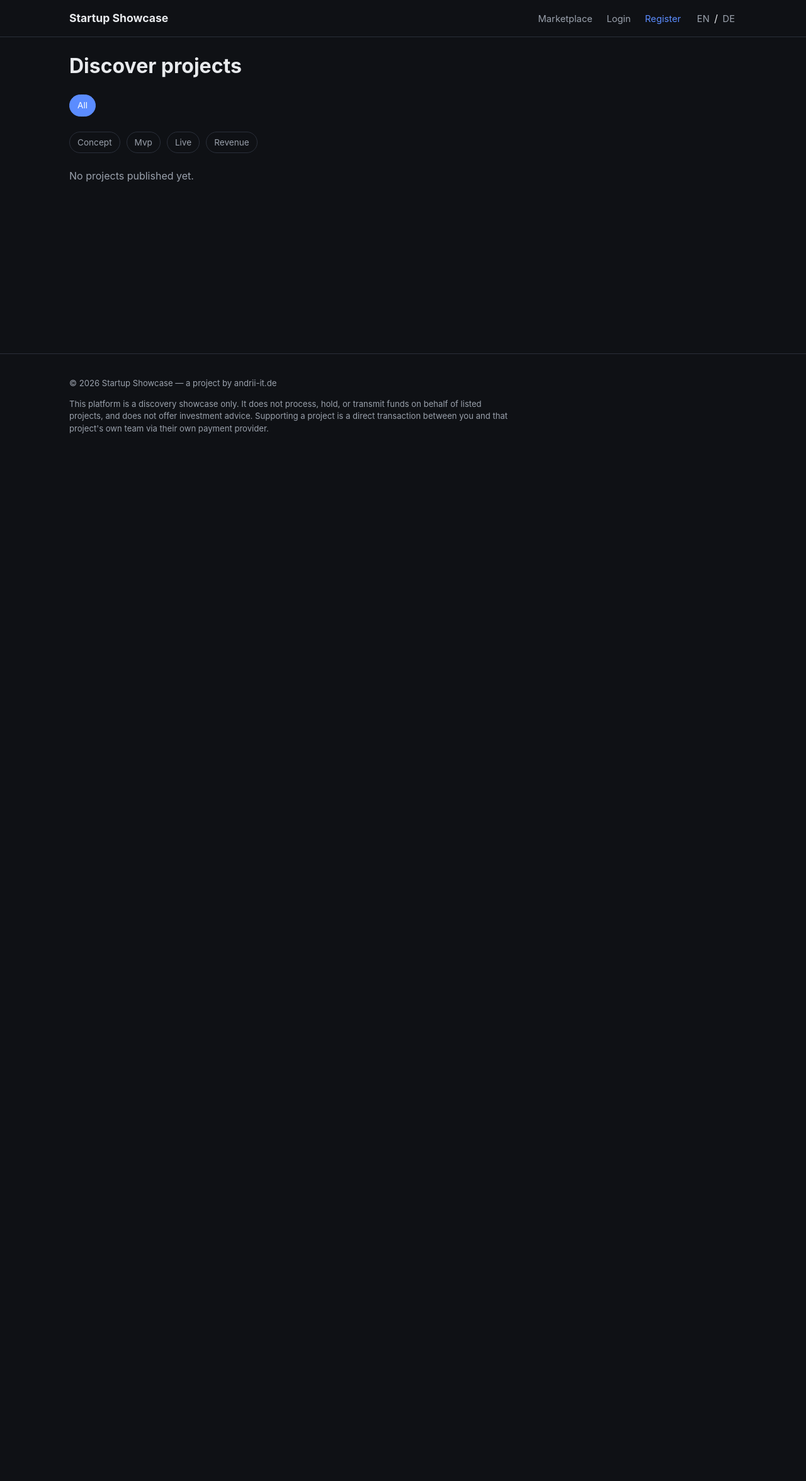
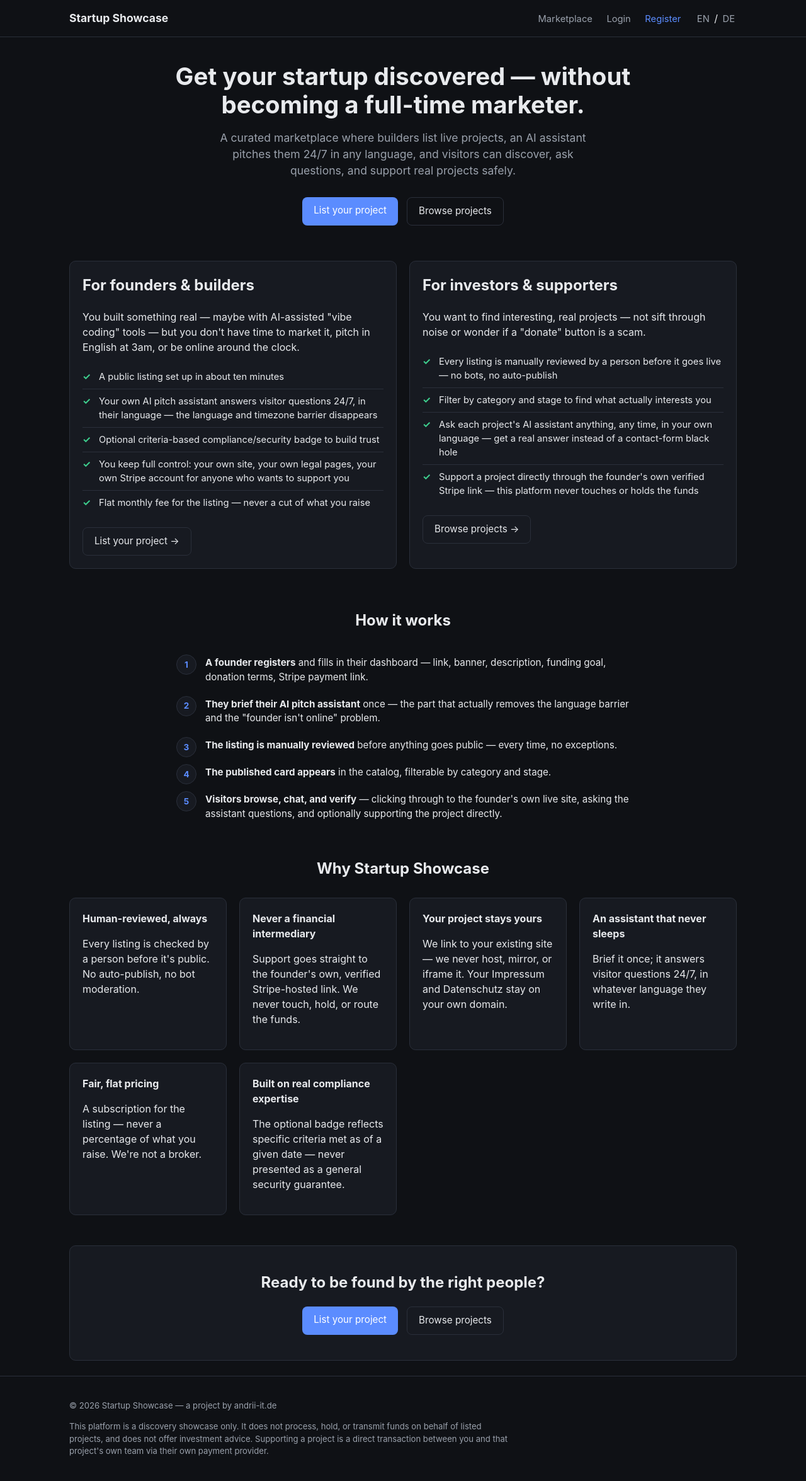
Before and after one commit to pilipandr770/startups.andrii-it, a Flask app: page / in a window 1280 px wide. Shown: the whole page at 63% size. Before the commit the page ends 688 px from the top, so only its background shows below. Run offline with Flask 3, Linux system fonts and the light colour scheme; data that the repository does not hold is empty; some libraries are stand-ins or nearby versions.

Commit message:
Add a proper landing page explaining what this is and for whom
The site went straight into the filtered catalog with no explanation of
what Startup Showcase is, why it's different, or a call to action for
either side of the marketplace. Added a landing page at / (catalog moved
to /marketplace, same endpoint name so no other links broke): hero, a
two-column founders-vs-investors breakdown, a "how it works" walkthrough,
a differentiators grid, and a closing CTA band — copy grounded in
docs/PROJECT_GOALS.md rather than generic marketing language.

Co-Authored-By: Claude Sonnet 5 <noreply@anthropic.com>

```diff
--- a/app/auth/routes.py
+++ b/app/auth/routes.py
@@ -62,4 +62,4 @@ def login():
 def logout():
     logout_user()
     flash("You have been logged out.", "info")
-    return redirect(url_for("marketplace.index"))
+    return redirect(url_for("marketplace.home"))
--- a/app/marketplace/routes.py
+++ b/app/marketplace/routes.py
@@ -5,6 +5,15 @@ from app.models import FounderProfile, Category, ProfileStatus, ProjectStage
 
 
 @bp.route("/")
+def home():
+    """Marketing landing page — explains what this is and for whom, with a
+    CTA into either side of the marketplace. The actual catalog lives at
+    marketplace.index (/marketplace)."""
+    published_count = FounderProfile.query.filter_by(status=ProfileStatus.PUBLISHED).count()
+    return render_template("marketplace/home.html", published_count=published_count)
+
+
+@bp.route("/marketplace")
 def index():
     category_slug = request.args.get("category")
     stage = request.args.get("stage")
--- a/app/static/css/style.css
+++ b/app/static/css/style.css
@@ -103,6 +103,41 @@ form .hint { font-size: 0.8rem; color: var(--color-muted); margin-top: 4px; }
 .finding-warn .finding-icon { color: var(--color-warning); }
 .finding-info .finding-icon { color: var(--color-muted); }
 
+/* Landing page */
+.hero { text-align: center; padding: 40px 0 56px; }
+.hero h1 { font-size: 2.4rem; line-height: 1.15; margin: 0 0 18px; max-width: 780px; margin-left: auto; margin-right: auto; }
+.hero-sub { color: var(--color-muted); font-size: 1.1rem; max-width: 620px; margin: 0 auto 28px; }
+.hero-cta { display: flex; gap: 14px; justify-content: center; flex-wrap: wrap; }
+
+.audience-grid { display: grid; grid-template-columns: repeat(auto-fit, minmax(320px, 1fr)); gap: 20px; margin-bottom: 48px; }
+.audience-card h2 { margin-top: 0; }
+.check-list { list-style: none; padding: 0; margin: 16px 0 20px; }
+.check-list li { padding: 8px 0 8px 26px; position: relative; font-size: 0.92rem; color: var(--color-text); border-bottom: 1px solid var(--color-border); }
+.check-list li:last-child { border-bottom: none; }
+.check-list li::before { content: "✓"; position: absolute; left: 0; color: var(--color-success); font-weight: 700; }
+
+.steps-section { margin-bottom: 48px; }
+.steps-section h2, .features-section h2 { text-align: center; margin-bottom: 28px; }
+.steps-list { list-style: none; counter-reset: step; padding: 0; max-width: 720px; margin: 0 auto; }
+.steps-list li { counter-increment: step; position: relative; padding: 10px 0 10px 46px; font-size: 0.95rem; }
+.steps-list li::before {
+    content: counter(step); position: absolute; left: 0; top: 8px;
+    width: 30px; height: 30px; border-radius: 50%; background: var(--color-surface);
+    border: 1px solid var(--color-border); color: var(--color-accent);
+    display: flex; align-items: center; justify-content: center; font-weight: 700; font-size: 0.85rem;
+}
+
+.features-section { margin-bottom: 48px; }
+.features-grid { grid-template-columns: repeat(auto-fit, minmax(240px, 1fr)); }
+.feature-card { margin-bottom: 0; }
+.feature-card h3 { margin: 0 0 8px; font-size: 1rem; }
+
+.cta-band {
+    text-align: center; padding: 40px 24px; border-radius: var(--radius);
+    background: var(--color-surface); border: 1px solid var(--color-border); margin-bottom: 24px;
+}
+.cta-band h2 { margin-top: 0; }
+
 .site-footer { border-top: 1px solid var(--color-border); padding: 24px 0; color: var(--color-muted); font-size: 0.82rem; }
 .disclaimer { max-width: 700px; }
 
--- a/app/templates/base.html
+++ b/app/templates/base.html
@@ -9,7 +9,7 @@
 <body>
     <header class="site-header">
         <div class="container header-inner">
-            <a href="{{ url_for('marketplace.index') }}" class="logo">Startup Showcase</a>
+            <a href="{{ url_for('marketplace.home') }}" class="logo">Startup Showcase</a>
             <nav>
                 <a href="{{ url_for('marketplace.index') }}">Marketplace</a>
                 {% if current_user.is_authenticated %}
--- /dev/null
+++ b/app/templates/marketplace/home.html
@@ -0,0 +1,113 @@
+{% extends "base.html" %}
+{% block title %}Startup Showcase — Get discovered, without becoming a full-time marketer{% endblock %}
+{% block content %}
+
+<section class="hero">
+    <h1>Get your startup discovered — without becoming a full-time marketer.</h1>
+    <p class="hero-sub">
+        A curated marketplace where builders list live projects, an AI assistant pitches
+        them 24/7 in any language, and visitors can discover, ask questions, and support
+        real projects safely.
+    </p>
+    <div class="hero-cta">
+        <a class="btn" href="{{ url_for('auth.register') }}">List your project</a>
+        <a class="btn btn-secondary" href="{{ url_for('marketplace.index') }}">Browse projects{% if published_count %} ({{ published_count }} live){% endif %}</a>
+    </div>
+</section>
+
+<section class="audience-grid">
+    <div class="card audience-card">
+        <h2>For founders &amp; builders</h2>
+        <p class="hint">
+            You built something real — maybe with AI-assisted "vibe coding" tools — but
+            you don't have time to market it, pitch in English at 3am, or be online
+            around the clock.
+        </p>
+        <ul class="check-list">
+            <li>A public listing set up in about ten minutes</li>
+            <li>Your own AI pitch assistant answers visitor questions 24/7, in their
+                language — the language and timezone barrier disappears</li>
+            <li>Optional criteria-based compliance/security badge to build trust</li>
+            <li>You keep full control: your own site, your own legal pages, your own
+                Stripe account for anyone who wants to support you</li>
+            <li>Flat monthly fee for the listing — never a cut of what you raise</li>
+        </ul>
+        <a class="btn btn-secondary" href="{{ url_for('auth.register') }}">List your project →</a>
+    </div>
+
+    <div class="card audience-card">
+        <h2>For investors &amp; supporters</h2>
+        <p class="hint">
+            You want to find interesting, real projects — not sift through noise or
+            wonder if a "donate" button is a scam.
+        </p>
+        <ul class="check-list">
+            <li>Every listing is manually reviewed by a person before it goes live —
+                no bots, no auto-publish</li>
+            <li>Filter by category and stage to find what actually interests you</li>
+            <li>Ask each project's AI assistant anything, any time, in your own
+                language — get a real answer instead of a contact-form black hole</li>
+            <li>Support a project directly through the founder's own verified Stripe
+                link — this platform never touches or holds the funds</li>
+        </ul>
+        <a class="btn btn-secondary" href="{{ url_for('marketplace.index') }}">Browse projects →</a>
+    </div>
+</section>
+
+<section class="steps-section">
+    <h2>How it works</h2>
+    <ol class="steps-list">
+        <li><strong>A founder registers</strong> and fills in their dashboard — link,
+            banner, description, funding goal, donation terms, Stripe payment link.</li>
+        <li><strong>They brief their AI pitch assistant</strong> once — the part that
+            actually removes the language barrier and the "founder isn't online"
+            problem.</li>
+        <li><strong>The listing is manually reviewed</strong> before anything goes
+            public — every time, no exceptions.</li>
+        <li><strong>The published card appears</strong> in the catalog, filterable by
+            category and stage.</li>
+        <li><strong>Visitors browse, chat, and verify</strong> — clicking through to
+            the founder's own live site, asking the assistant questions, and
+            optionally supporting the project directly.</li>
+    </ol>
+</section>
+
+<section class="features-section">
+    <h2>Why Startup Showcase</h2>
+    <div class="grid features-grid">
+        <div class="card feature-card">
+            <h3>Human-reviewed, always</h3>
+            <p class="hint">Every listing is checked by a person before it's public. No auto-publish, no bot moderation.</p>
+        </div>
+        <div class="card feature-card">
+            <h3>Never a financial intermediary</h3>
+            <p class="hint">Support goes straight to the founder's own, verified Stripe-hosted link. We never touch, hold, or route the funds.</p>
+        </div>
+        <div class="card feature-card">
+            <h3>Your project stays yours</h3>
+            <p class="hint">We link to your existing site — we never host, mirror, or iframe it. Your Impressum and Datenschutz stay on your own domain.</p>
+        </div>
+        <div class="card feature-card">
+            <h3>An assistant that never sleeps</h3>
+            <p class="hint">Brief it once; it answers visitor questions 24/7, in whatever language they write in.</p>
+        </div>
+        <div class="card feature-card">
+            <h3>Fair, flat pricing</h3>
+            <p class="hint">A subscription for the listing — never a percentage of what you raise. We're not a broker.</p>
+        </div>
+        <div class="card feature-card">
+            <h3>Built on real compliance expertise</h3>
+            <p class="hint">The optional badge reflects specific criteria met as of a given date — never presented as a general security guarantee.</p>
+        </div>
+    </div>
+</section>
+
+<section class="cta-band">
+    <h2>Ready to be found by the right people?</h2>
+    <div class="hero-cta">
+        <a class="btn" href="{{ url_for('auth.register') }}">List your project</a>
+        <a class="btn btn-secondary" href="{{ url_for('marketplace.index') }}">Browse projects</a>
+    </div>
+</section>
+
+{% endblock %}
```
Also changed, not shown: tests/test_basic.py (+8 -1 lines).
